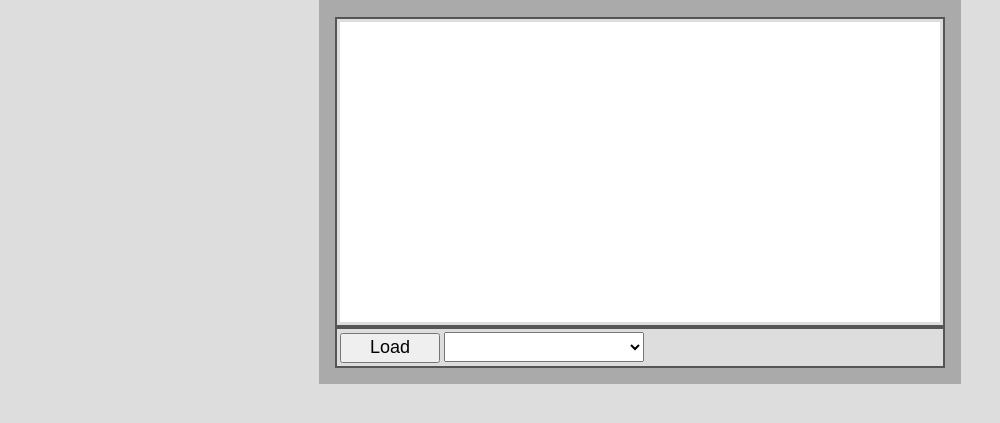
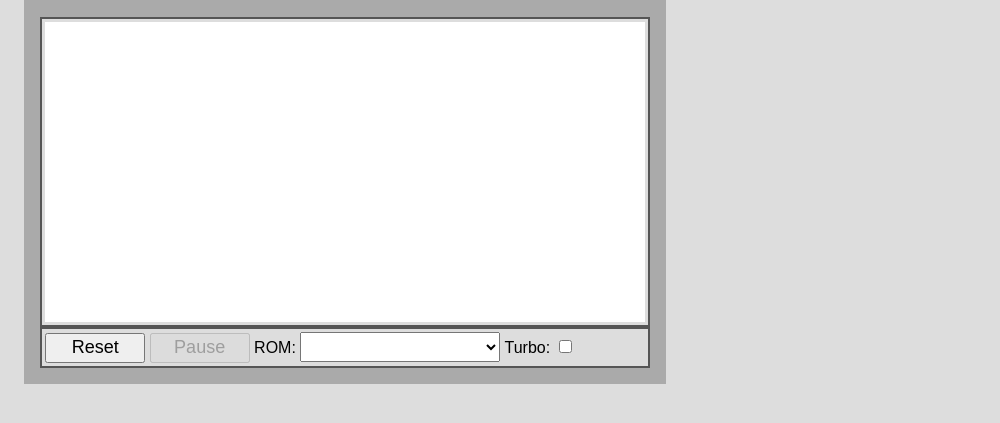
Before and after one commit to joshuv888/chip8-html5, a plain HTML site: page index.htm in a window 1280 px wide. Shown: the part 151-574 px from the top of the page, without its empty margins (0-1000 px from the left). Drawn offline with Linux system fonts and the light colour scheme.

Commit message:
W3C validation. Added "Start/Pause", "Reset" buttons and "Turbo" checkbox.
modified:   index.htm
* W3C Validation.
* Added "Start/Pause" button.
* Added "Reset" button.
* Added "Turbo" checkbox.

```diff
--- a/index.htm
+++ b/index.htm
@@ -1,7 +1,13 @@
 <!DOCTYPE HTML>
 <html lang="en">
     <head>
-        <meta charset="utf-8">
+
+        <meta name="author" content="Maxwell Aguiar Silva">
+        <meta name="description" content="Chip8-HTML5 - A Chip8 emulator written in javascript and HTML5!">
+        <meta name="keywords" content="chip8, emulator, html5, javascript, game, games">
+        <meta http-equiv="content-type" content="text/html; charset=UTF-8">
+        <meta name="reply-to" content="maxwellaguiarsilva@gmail.com">
+
         <title>Chip8-HTML5</title>
 
         <style type="text/css">
@@ -11,7 +17,6 @@
     </head>
     <body>
 
-        <center>
         <div id="content">
             <h1 id="application-name">Chip8-HTML5</h1>
             <h2 id="application-description">A Chip8 emulator written in javascript and HTML5!</h2>
@@ -20,15 +25,13 @@
                     --><canvas id="display-canvas">Your browser doesn't support &lt;canvas&gt;&lt;/canvas&gt; tag!</canvas><!--
                 --></div>
                 <div id="controls-container">
-                    <button id="load-button">Load</button>
-                    <select id="roms-list">
-
-                    </select>
-
+                    <button id="reset-button">Reset</button>
+                    <button id="toggle-run-button" disabled>Pause</button>
+                    <label>ROM: <select id="roms-list"></select></label>
+                    <label>Turbo: <input id="turbo-checkbox" type="checkbox" /></label>
                 </div>
             </div>
         </div>
-        </center>
 
     </body>
 </html>
```
